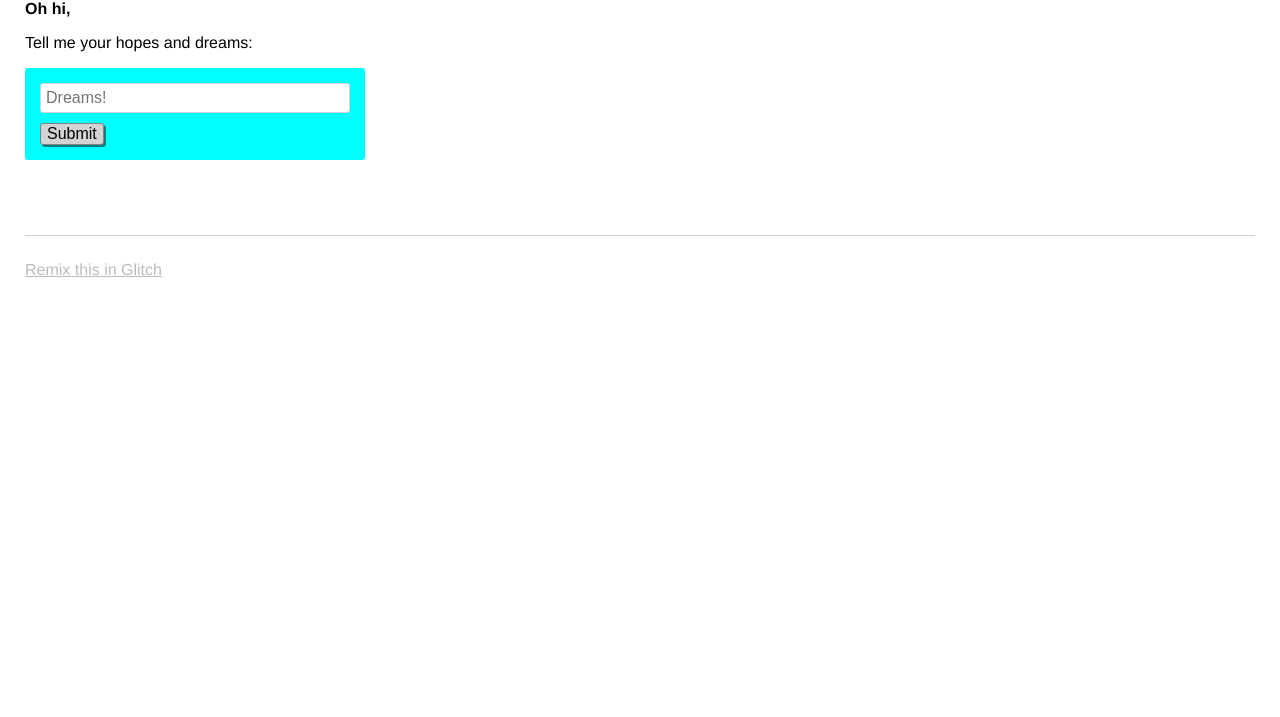
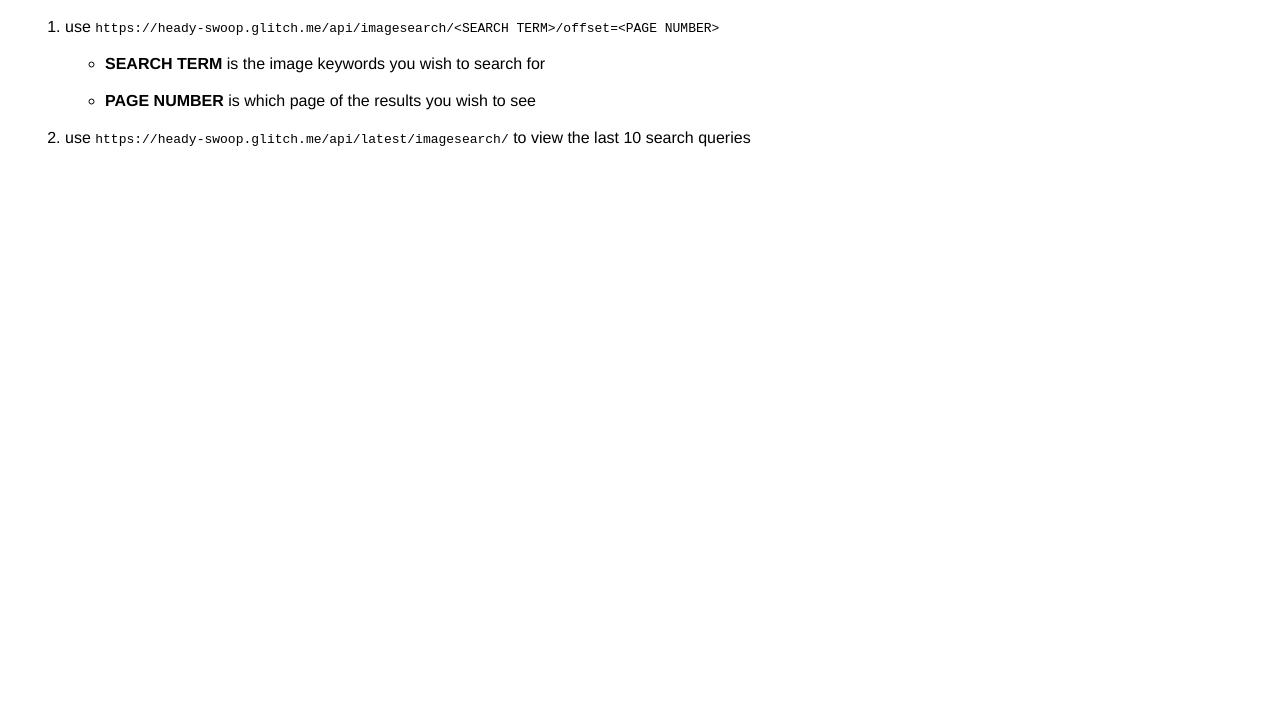
Before and after one commit to Shlim45/fcc-image-search, a website: page views/index.html in a window 1280 px wide. Shown: the part 83-800 px from the top of the page. Drawn offline with Linux system fonts and the light colour scheme.

Commit message:
💎💼 Checkpoint views/index.html:718707/465 public/style.css:718707/49

```diff
--- a/public/style.css
+++ b/public/style.css
@@ -1,9 +1,3 @@
-/* styles */
-/* called by your view template */
-
-/* You might want to try something fancier: */
-/* less: http://lesscss.org/ */
-
 * {
   box-sizing: border-box;
 }
@@ -11,6 +5,7 @@
 body {
   font-family: helvetica, arial, sans-serif;
   margin: 25px;
+  line-height: 1.5;
 }
 
 h1 {
@@ -18,65 +13,7 @@ h1 {
   color: pink;
 }
 
-.bold {
-  font-weight: bold;
-}
-
-p {
-  max-width: 600px;
-}
-
-form {
-  margin-bottom: 25px;
-  padding: 15px;
-  background-color: cyan;
-  display: inline-block;
-  width: 100%;
-  max-width: 340px;
-  border-radius: 3px;
-}
-
-input {
-  display: block;
-  margin-bottom: 10px;
-  padding: 5px;
-  width: 100%;
-  border: 1px solid lightgrey;
-  border-radius: 3px;
-  font-size: 16px;
-}
-
-button {
-  font-size: 16px;
-  border-radius: 3px;
-  background-color: lightgrey;
-  border: 1px solid grey;
-  box-shadow: 2px 2px teal;
-  cursor: pointer;
-}
-
-button:hover {
-  background-color: yellow;
-}
-
-button:active {
-  box-shadow: none;
-}
-
 li {
+  line-height: 2;
   margin-bottom: 5px;
 }
-
-footer {
-  margin-top: 50px;
-  padding-top: 25px;
-  border-top: 1px solid lightgrey;
-}
-
-footer > a {
-  color: #BBBBBB;
-}
-
-.nicejob {
-  text-decoration: line-through;
-}
--- a/views/index.html
+++ b/views/index.html
@@ -12,28 +12,19 @@
   <body>
     <header>
       <h1>
-        A Dream of the Future
+        Image Search Abstraction Layer
       </h1>
     </header>
 
     <main>
-      <p class="bold">Oh hi,</p>
-      <p>Tell me your hopes and dreams:</p>
-      <form>
-        <input type="text" maxlength="100" placeholder="Dreams!">
-        <button type="submit">Submit</button>
-      </form>
-      <section class="dreams">
-        <ul id="dreams">
-        </ul>
-      </section>
+      <ol>
+        <li>use <code>https://heady-swoop.glitch.me/api/imagesearch/&lt;SEARCH TERM&gt;/offset=&lt;PAGE NUMBER&gt;</code></li>
+          <ul>
+            <li><b>SEARCH TERM</b> is the image keywords you wish to search for</li>
+            <li><b>PAGE NUMBER</b> is which page of the results you wish to see</li>
+          </ul>
+        <li>use <code>https://heady-swoop.glitch.me/api/latest/imagesearch/</code> to view the last 10 search queries</li>
+      </ol>
     </main>
-
-    <footer>
-      <a href="https://glitch.com">
-        Remix this in Glitch
-      </a>
-    </footer>
-
   </body>
 </html>
```
